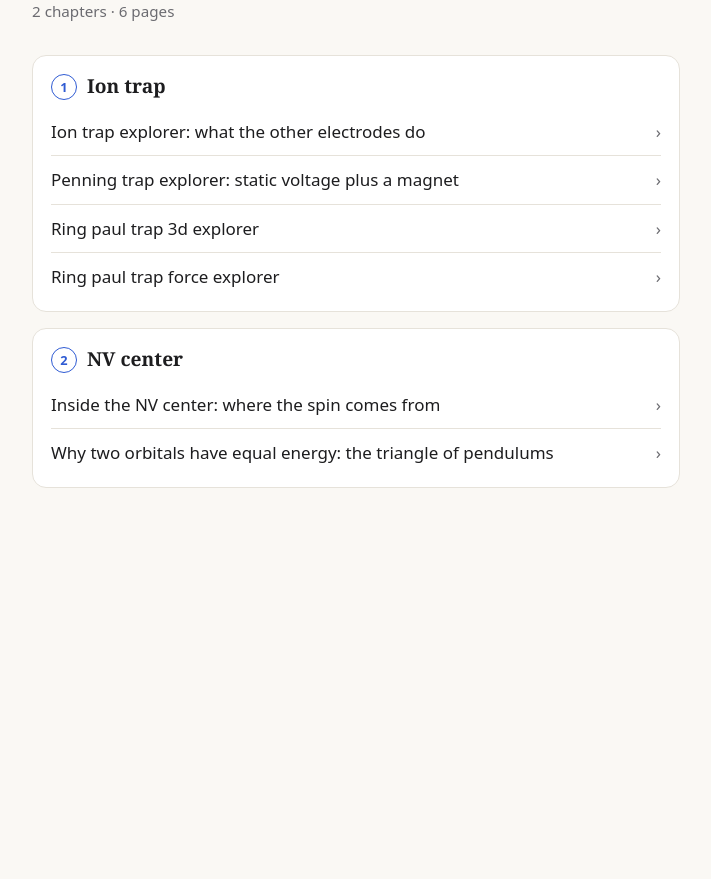
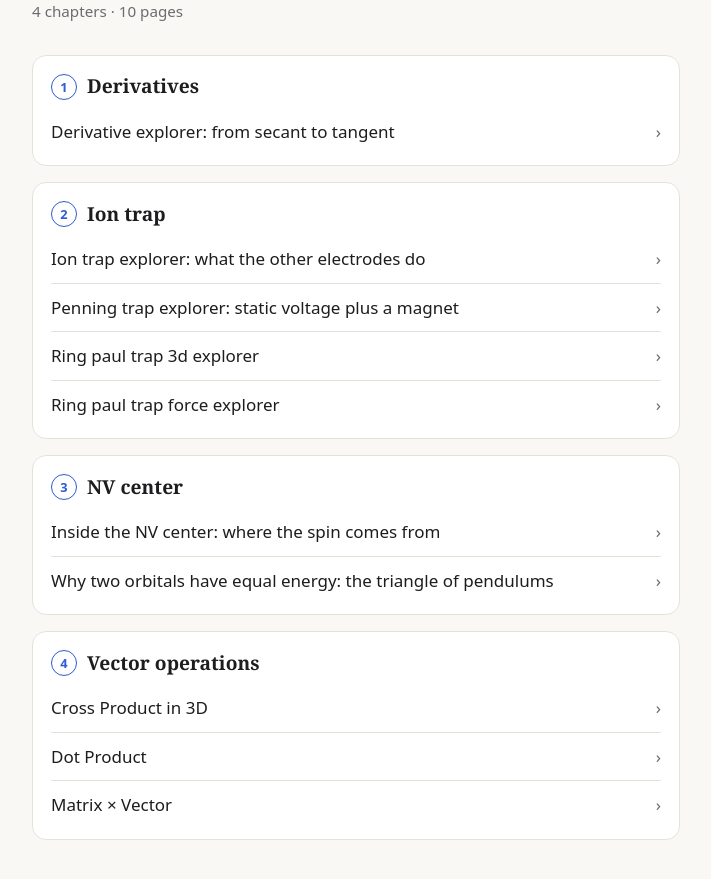
Before and after one commit to DevVitek2/MPh, a plain HTML site: page index.html in a window 1280 px wide. Shown: the part 81-960 px from the top of the page, without its empty margins (284-995 px from the left). Before the commit the page ends 800 px from the top, so only its background shows below. Drawn offline with Linux system fonts and the light colour scheme.

Commit message:
Update textbook

```diff
--- a/index.html
+++ b/index.html
@@ -27,9 +27,15 @@
 <body>
 <main>
   <h1>Physics Textbook</h1>
-  <p class="sub">2 chapters · 6 pages</p>
+  <p class="sub">4 chapters · 10 pages</p>
   <section>
-    <h2><span class="n">1</span>Ion trap</h2>
+    <h2><span class="n">1</span>Derivatives</h2>
+    <ol>
+      <li><a href="Derivatives/derivative-explorer.html">Derivative explorer: from secant to tangent</a></li>
+    </ol>
+  </section>
+  <section>
+    <h2><span class="n">2</span>Ion trap</h2>
     <ol>
       <li><a href="Ion-trap/other-electrodes.html">Ion trap explorer: what the other electrodes do</a></li>
       <li><a href="Ion-trap/penning-trap-explorer.html">Penning trap explorer: static voltage plus a magnet</a></li>
@@ -38,12 +44,20 @@
     </ol>
   </section>
   <section>
-    <h2><span class="n">2</span>NV center</h2>
+    <h2><span class="n">3</span>NV center</h2>
     <ol>
       <li><a href="NV-center/inside-the-nv-center.html">Inside the NV center: where the spin comes from</a></li>
       <li><a href="NV-center/triangle-of-pendulums.html">Why two orbitals have equal energy: the triangle of pendulums</a></li>
     </ol>
   </section>
+  <section>
+    <h2><span class="n">4</span>Vector operations</h2>
+    <ol>
+      <li><a href="Vector-operations/cross-product-3d.html">Cross Product in 3D</a></li>
+      <li><a href="Vector-operations/dot-product.html">Dot Product</a></li>
+      <li><a href="Vector-operations/matrix-times-vector.html">Matrix × Vector</a></li>
+    </ol>
+  </section>
 </main>
 </body>
 </html>
```
